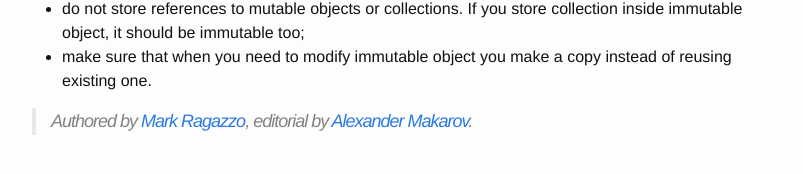
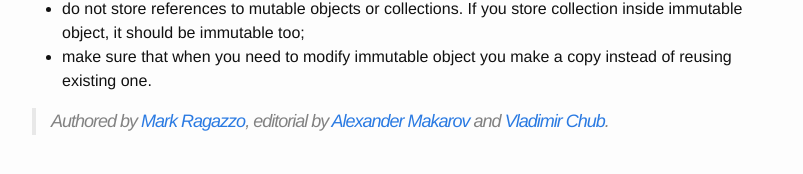
Before and after one commit to Ragazzo/ragazzo.github.io, a Jekyll site: the page built from _posts/2016-05-03-immutability.markdown, in a window 1280 px wide and 900 px high, scrolled down 7996 px. Shown: the part 705-879 px from the top of the window, without its empty margins (238-1041 px from the left). Built offline with Jekyll 4.4.1, drawn with Linux system fonts in a browser that asks for light colours; comment, search, counter and statistics services are not loaded.

Commit message:
Update 2016-05-03-immutability.markdown

```diff
--- a/_posts/2016-05-03-immutability.markdown
+++ b/_posts/2016-05-03-immutability.markdown
@@ -407,4 +407,4 @@
 - make sure that when you need to modify immutable object you make a copy instead of reusing existing one.
 
 
-> Authored by [Mark Ragazzo](https://github.com/Ragazzo), editorial by [Alexander Makarov](https://github.com/samdark).
+> Authored by [Mark Ragazzo](https://github.com/Ragazzo), editorial by [Alexander Makarov](https://github.com/samdark) and [Vladimir Chub](https://github.com/ChubV).
```
